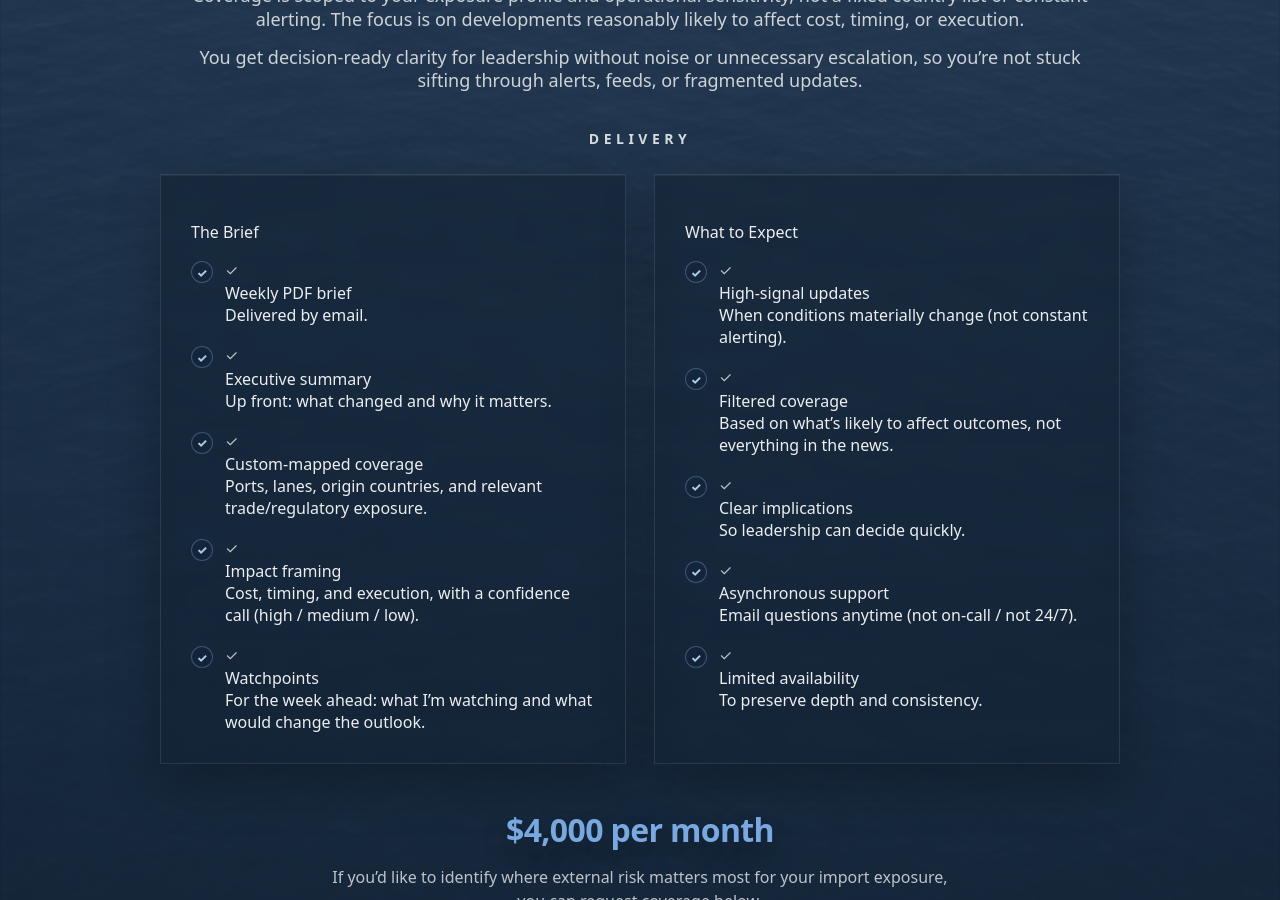
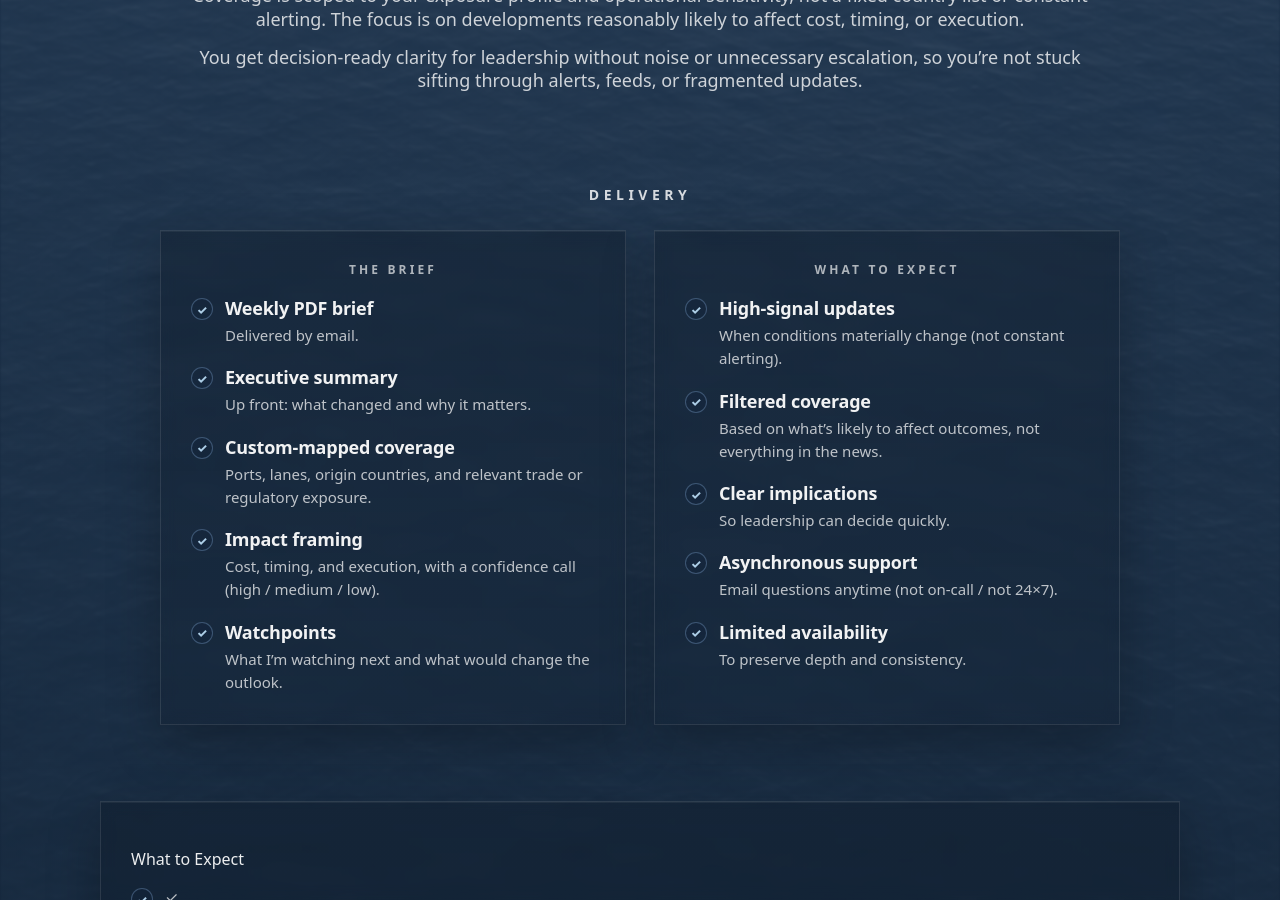
Before and after one commit to importrisk/import-risk-intelligence-site, a Jekyll site: the page built from method.html, in a window 1280 px wide and 900 px high, scrolled down 974 px. Built offline with Jekyll 4.4.1, drawn with Linux system fonts in a browser that asks for light colours.

Commit message:
Update method.html

```diff
--- a/method.html
+++ b/method.html
@@ -166,58 +166,74 @@
           </p>
         </header>
 
-   <!-- DELIVERY (TWO CARDS, STACKED ROWS) -->
-<section class="mp-delivery-block" aria-label="Delivery">
+ <!-- =========================================================
+     6) DELIVERY
+     ========================================================= -->
+<section class="method-practice mp-delivery-block" aria-label="Delivery">
+
   <h3 class="mp-delivery-title">Delivery</h3>
 
   <div class="mp-delivery-cards">
 
     <!-- THE BRIEF -->
-    <section class="mp-card" aria-label="The brief">
-      <p class="mp-card-title">The Brief</p>
+    <article class="mp-card" aria-label="The Brief">
+      <p class="mp-card-label">The Brief</p>
 
       <ul class="mp-card-list">
         <li>
-          <span class="mp-check" aria-hidden="true">✓</span>
-          <div class="mp-item">
-            <div class="mp-item-title">Weekly PDF brief</div>
-            <div class="mp-item-desc">Delivered by email.</div>
-          </div>
+          <strong>Weekly PDF brief</strong>
+          <span>Delivered by email.</span>
         </li>
-
         <li>
-          <span class="mp-check" aria-hidden="true">✓</span>
-          <div class="mp-item">
-            <div class="mp-item-title">Executive summary</div>
-            <div class="mp-item-desc">Up front: what changed and why it matters.</div>
-          </div>
+          <strong>Executive summary</strong>
+          <span>Up front: what changed and why it matters.</span>
         </li>
-
         <li>
-          <span class="mp-check" aria-hidden="true">✓</span>
-          <div class="mp-item">
-            <div class="mp-item-title">Custom-mapped coverage</div>
-            <div class="mp-item-desc">Ports, lanes, origin countries, and relevant trade/regulatory exposure.</div>
-          </div>
+          <strong>Custom-mapped coverage</strong>
+          <span>Ports, lanes, origin countries, and relevant trade or regulatory exposure.</span>
         </li>
-
         <li>
-          <span class="mp-check" aria-hidden="true">✓</span>
-          <div class="mp-item">
-            <div class="mp-item-title">Impact framing</div>
-            <div class="mp-item-desc">Cost, timing, and execution, with a confidence call (high / medium / low).</div>
-          </div>
+          <strong>Impact framing</strong>
+          <span>Cost, timing, and execution, with a confidence call (high / medium / low).</span>
         </li>
-
         <li>
-          <span class="mp-check" aria-hidden="true">✓</span>
-          <div class="mp-item">
-            <div class="mp-item-title">Watchpoints</div>
-            <div class="mp-item-desc">For the week ahead: what I’m watching and what would change the outlook.</div>
-          </div>
+          <strong>Watchpoints</strong>
+          <span>What I’m watching next and what would change the outlook.</span>
         </li>
       </ul>
-    </section>
+    </article>
+
+    <!-- WHAT TO EXPECT -->
+    <article class="mp-card" aria-label="What to Expect">
+      <p class="mp-card-label">What to Expect</p>
+
+      <ul class="mp-card-list">
+        <li>
+          <strong>High-signal updates</strong>
+          <span>When conditions materially change (not constant alerting).</span>
+        </li>
+        <li>
+          <strong>Filtered coverage</strong>
+          <span>Based on what’s likely to affect outcomes, not everything in the news.</span>
+        </li>
+        <li>
+          <strong>Clear implications</strong>
+          <span>So leadership can decide quickly.</span>
+        </li>
+        <li>
+          <strong>Asynchronous support</strong>
+          <span>Email questions anytime (not on-call / not 24×7).</span>
+        </li>
+        <li>
+          <strong>Limited availability</strong>
+          <span>To preserve depth and consistency.</span>
+        </li>
+      </ul>
+    </article>
+
+  </div>
+</section>
+
 
     <!-- WHAT TO EXPECT -->
     <section class="mp-card" aria-label="What to expect">
```
